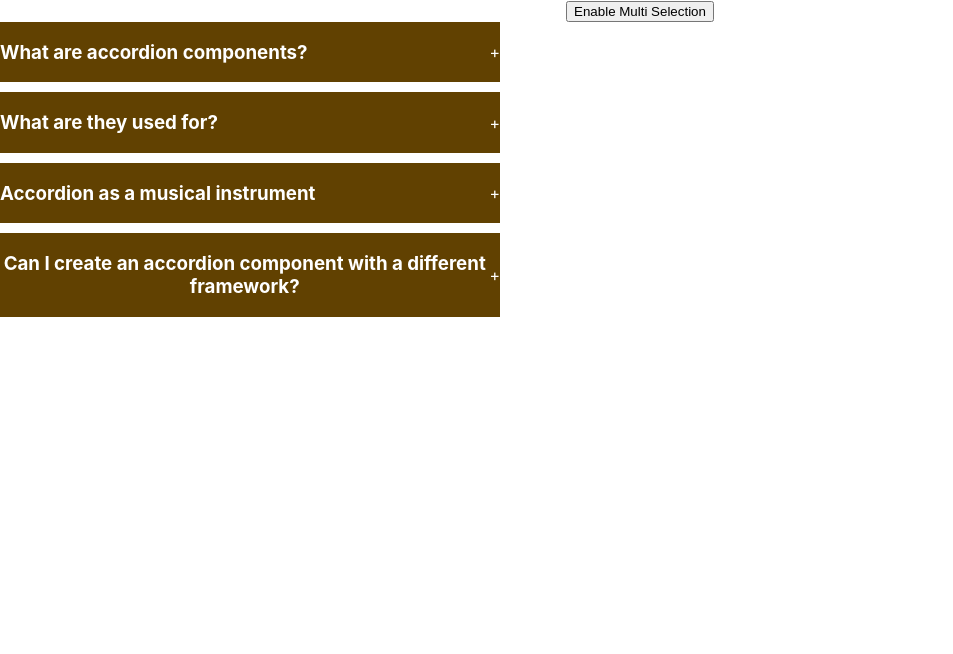
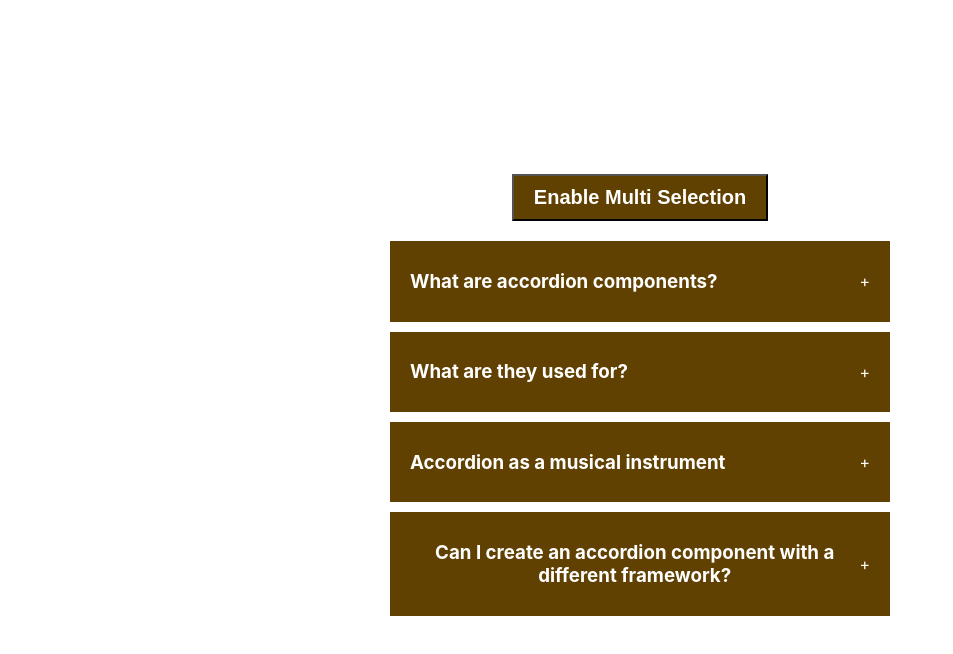
Before and after one commit to SamraAzizi/simple_react, a React (Create React App) app: page / in a window 1280 px wide. Shown: the top 654 px of the page, without its empty margins (0-953 px from the left). Built offline with nearby package versions, Linux system fonts and the light colour scheme.

Commit message:
my commi

```diff
--- a/src/App.js
+++ b/src/App.js
@@ -1,12 +1,12 @@
 
 import './App.css';
-import Accordion from './components/accordion'
+import Accordian from "./components/accordian";
 
 function App() {
   return (
     <div className="App">
       {/* accordion component */}
-      <Accordion/>
+      <Accordian/>
 
     </div>
   );
--- /dev/null
+++ b/src/components/accordian/data.js
@@ -0,0 +1,28 @@
+const data = [
+  {
+    id  : '1',
+    question: "What are accordion components?",
+    answer:
+      "Accordion components are user interface elements used for organizing and presenting content in a collapsible manner. They typically consist of a header, content, and an expand/collapse action.",
+  },
+  {
+    id  : '2',
+    question: "What are they used for?",
+    answer:
+      "They are commonly employed in various contexts, including FAQs, product descriptions, navigation menus, settings panels, and data tables, to save screen space and provide a structured and user-friendly interface for presenting information or options.",
+  },
+  {
+    id  : '3',
+    question: "Accordion as a musical instrument",
+    answer:
+      "The accordion is a musical instrument with a keyboard and bellows. It produces sound by air passing over reeds when the player expands or compresses the bellows, used in various music genres.",
+  },
+  {
+    id  : '4',
+    question: "Can I create an accordion component with a different framework?",
+    answer:
+      "Yes of course, it is very possible to create an accordion component with another framework.",
+  },
+];
+
+export default data;
--- a/src/components/accordion/index.jsx
+++ b/src/components/accordian/index.jsx
@@ -5,7 +5,7 @@ import { useState } from "react";
 import data from "./data";
 import "./style.css";
 
-export default function accordion() {
+export default function Accordian() {
   const [selected, setSelected] = useState(null);
   const [enableMultiSelection, setEnableMultiSelection] = useState(false);
   const [multiple, setMultiple] = useState([]);
@@ -31,7 +31,7 @@ export default function accordion() {
       <button onClick={() => setEnableMultiSelection(!enableMultiSelection)}>
         Enable Multi Selection
       </button>
-      <div className="accordion">
+      <div className="accordian">
         {data && data.length > 0 ? (
           data.map((dataItem) => (
             <div className="item">
--- a/src/components/accordion/style.css
+++ b/src/components/accordian/style.css
@@ -1,4 +1,4 @@
-.wrapper{
+.acc-wrapper {
     display: flex;
     height: 100vh;
     width: 100vw;
@@ -8,32 +8,34 @@
     gap: 20px;
   }
 
-.wrapper button{
+  .acc-wrapper button {
       padding: 10px 20px;
       background: #614101;
-    color: #ffffff;
+      color: #fff;
       font-weight: bold;
       font-size: 20px;
       cursor: pointer;
+  }
 
-}
-.accordion{
+  .accordian {
     width: 500px;
   }
 
-.item{
-    background:#614101 ;
+  .item {
+    background: #614101;
     margin-bottom: 10px;
-    padding: 10px 20 px;
+    padding: 10px 20px;
   }
-.title{
+
+  .title {
     color: #ffffff;
     display: flex;
     justify-content: space-between;
     align-items: center;
     cursor: pointer;
   }
-.content{
+
+  .acc-content {
     color: #ffffff;
     height: auto;
   }
--- a/src/components/accordion/data.js
+++ /dev/null
@@ -1,28 +0,0 @@
-const data = [
-    {
-      id  : '1',
-      question: "What are accordion components?",
-      answer:
-        "Accordion components are user interface elements used for organizing and presenting content in a collapsible manner. They typically consist of a header, content, and an expand/collapse action.",
-    },
-    {
-      id  : '2',
-      question: "What are they used for?",
-      answer:
-        "They are commonly employed in various contexts, including FAQs, product descriptions, navigation menus, settings panels, and data tables, to save screen space and provide a structured and user-friendly interface for presenting information or options.",
-    },
-    {
-      id  : '3',
-      question: "Accordion as a musical instrument",
-      answer:
-        "The accordion is a musical instrument with a keyboard and bellows. It produces sound by air passing over reeds when the player expands or compresses the bellows, used in various music genres.",
-    },
-    {
-      id  : '4',
-      question: "Can I create an accordion component with a different framework?",
-      answer:
-        "Yes of course, it is very possible to create an accordion component with another framework.",
-    },
-  ];
-
-  export default data;
```
Lines whose indentation alone changed are shown as unchanged.
